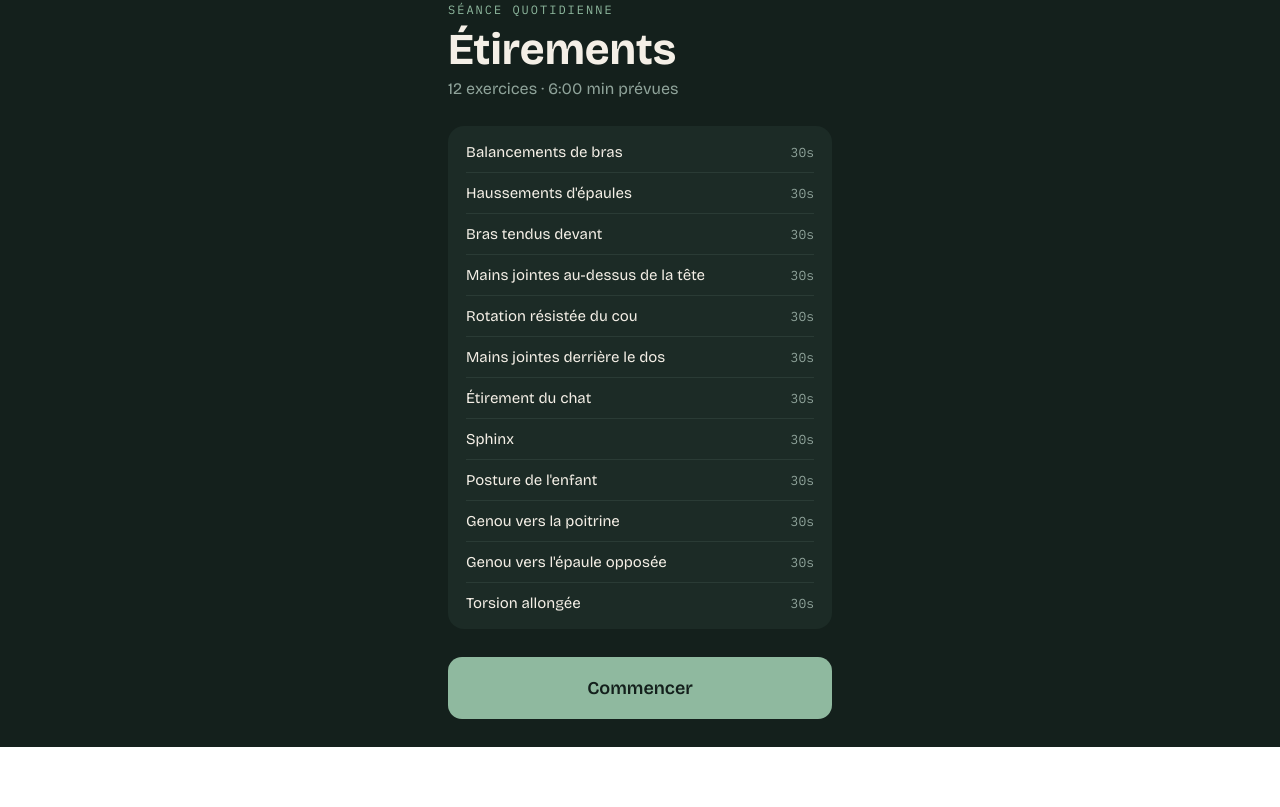
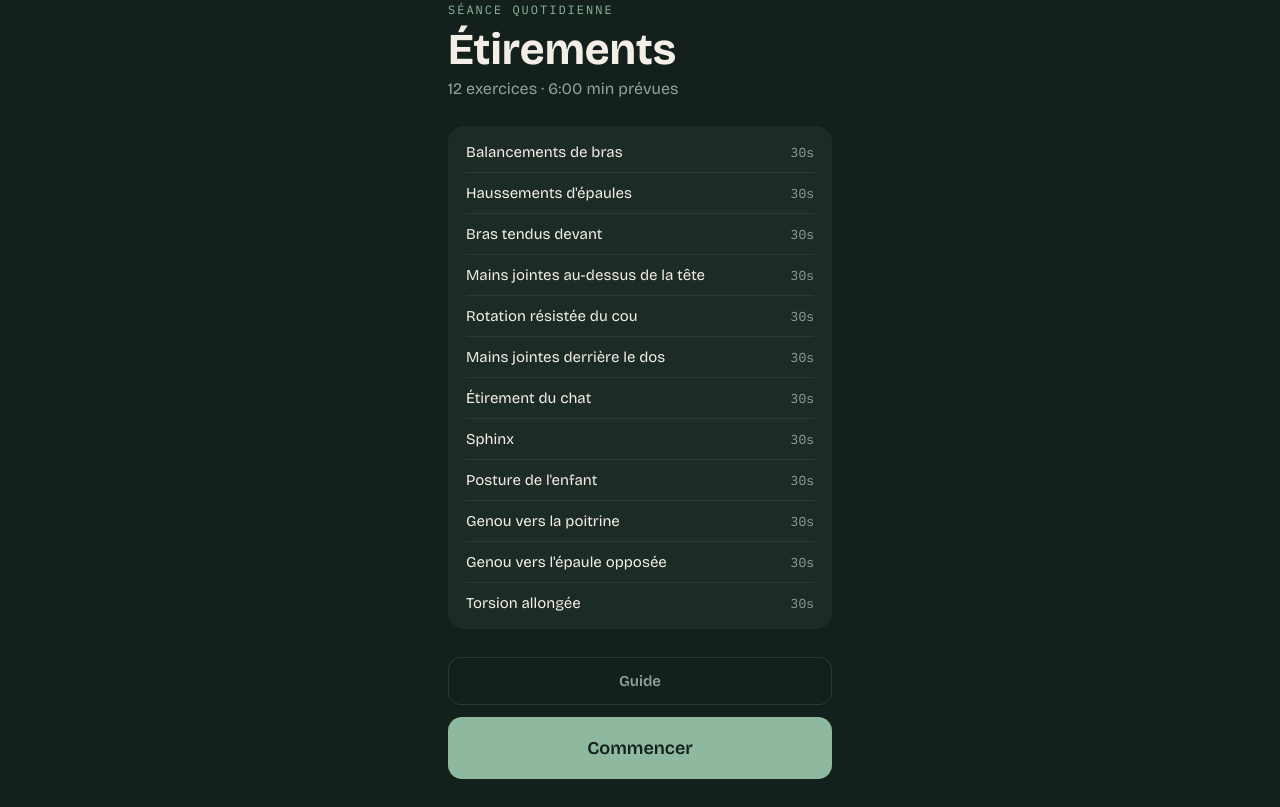
Before and after one commit to pietro-cerchiai/stretching-companion, a React (Vite) app: page / in a window 1280 px wide. Shown: the part 252-1059 px from the top of the page. Before the commit the page ends 999 px from the top, so only its background shows below. Built offline with nearby package versions, Linux system fonts and the light colour scheme.

Commit message:
Add Guide button (PDF) on home and timer screens

```diff
--- a/src/components/HomeScreen.jsx
+++ b/src/components/HomeScreen.jsx
@@ -1,5 +1,5 @@
 // src/components/HomeScreen.jsx
-// Landing screen: language picker, session overview, and the start button.
+// Landing screen: language picker, theme list, session overview, guide + start.
 
 import { C, META, TOTAL_PLANNED } from "../data/stretches";
 import { fmt } from "../utils/time";
@@ -41,6 +41,7 @@ export default function HomeScreen({ lang, setLang, t, minutes, setMinutes, dura
           })}
         </div>
       </div>
+
       {/* Optional custom session length */}
       <div style={{ marginBottom: 16 }}>
         <label style={{ ...mono, fontSize: 12, letterSpacing: 1, color: C.dim, textTransform: "uppercase", display: "block", marginBottom: 8 }}>
@@ -61,6 +62,7 @@ export default function HomeScreen({ lang, setLang, t, minutes, setMinutes, dura
           }}
         />
       </div>
+
       {/* Language picker */}
       <div style={{ display: "flex", gap: 8, marginBottom: 22 }}>
         {["fr", "it", "en"].map((l) => (
@@ -97,6 +99,21 @@ export default function HomeScreen({ lang, setLang, t, minutes, setMinutes, dura
         ))}
       </div>
 
+      {/* Guide (PDF) — opens in a new tab, doesn't disturb the app */}
+      <a
+        href="/guide.pdf"
+        target="_blank"
+        rel="noopener noreferrer"
+        style={{
+          display: "block", textAlign: "center", textDecoration: "none",
+          padding: "14px 0", borderRadius: 12, marginBottom: 12,
+          border: `1px solid ${C.line}`, color: C.dim,
+          fontSize: 15, fontWeight: 600, fontFamily: "inherit",
+        }}
+      >
+        {t.guide}
+      </a>
+
       <button
         onClick={onStart}
         style={{ padding: "20px 0", borderRadius: 14, border: "none", background: C.sage, color: C.bg, fontSize: 18, fontWeight: 600, fontFamily: "inherit", cursor: "pointer" }}
--- a/src/components/TimerScreen.jsx
+++ b/src/components/TimerScreen.jsx
@@ -37,6 +37,14 @@ export default function TimerScreen({ t, idx, remaining, running, overtimes, art
           {t.cats[META[idx].cat]} · {idx + 1}/{META.length}
         </div>
         <div style={{ display: "flex", gap: 14, alignItems: "center" }}>
+          <a
+            href="/guide.pdf"
+            target="_blank"
+            rel="noopener noreferrer"
+            style={{ color: C.sage, fontSize: 14, fontWeight: 600, textDecoration: "none", fontFamily: "inherit" }}
+          >
+            {t.guide}
+          </a>
           {(loadingArticles || articles.length > 0) && (
             <button
               onClick={() => setShowReading(true)}
--- a/src/data/i18n.js
+++ b/src/data/i18n.js
@@ -10,6 +10,7 @@ export const T = {
     doneEyebrow: "Séance terminée", doneTitle: "Bien joué.", planned: "Temps prévu", real: "Temps réel",
     overruns: "Dépassements", home: "Retour à l'accueil",
     customLength: "Durée totale (min)", customPlaceholder: "Ex. 10 min",
+    guide: "Guide",
     readingTheme: "Thème de lecture (optionnel)",
 themes: {
       geopolitics: "Géopolitique", history: "Histoire", geography: "Géographie", ai: "IA",
@@ -43,6 +44,7 @@ themes: {
     doneEyebrow: "Sessione completata", doneTitle: "Ben fatto.", planned: "Tempo previsto", real: "Tempo reale",
     overruns: "Tempo extra", home: "Torna all'inizio",
     customLength: "Durata totale (min)", customPlaceholder: "Es. 10 min",
+    guide: "Guida",
     readingTheme: "Tema di lettura (opzionale)",
     themes: {
       geopolitics: "Geopolitica", history: "Storia", geography: "Geografia", ai: "IA",
@@ -76,6 +78,7 @@ themes: {
     doneEyebrow: "Session complete", doneTitle: "Well done.", planned: "Planned time", real: "Actual time",
     overruns: "Overtime", home: "Back to home",
     customLength: "Total length (min)", customPlaceholder: "e.g. 10 min",
+    guide: "Guide",
     readingTheme: "Reading theme (optional)",
     themes: {
       geopolitics: "Geopolitics", history: "History", geography: "Geography", ai: "AI",
```
Also changed, not shown: 1 other file (tests, documents, lock files or other folders).
